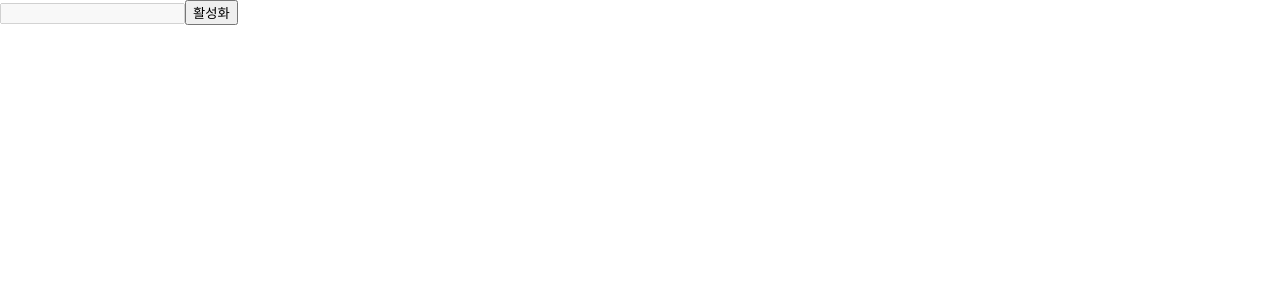
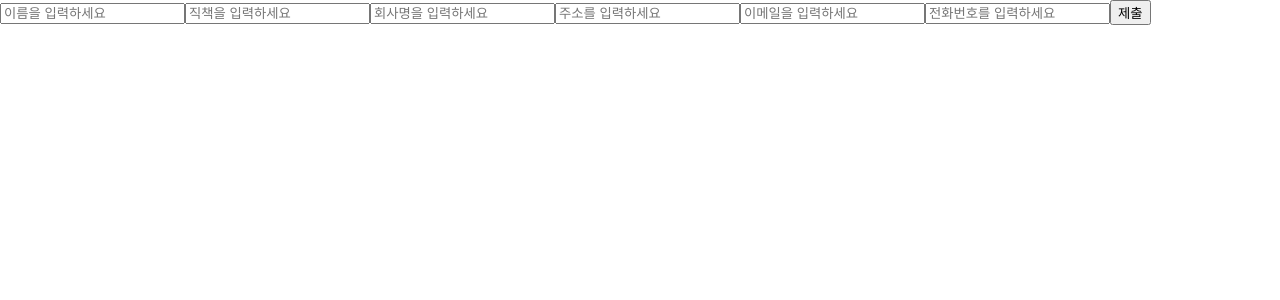
Before and after one commit to qarksangwon/ReactPractice, a React (Create React App) app in the folder sample-react/: page / in a window 1280 px wide. Shown: the top 300 px of the page. Built offline with nearby package versions, Linux system fonts and the light colour scheme.

Commit message:
useState 활용 및 구조분해 활용

```diff
--- a/sample-react/src/App.js
+++ b/sample-react/src/App.js
@@ -13,12 +13,14 @@ import "./App.css";
 // // import MapTest from "./MapTest";
 // import IterationSample from "./IterationSample";
 // import TodoList from "./TodoList";
-import CreateRef from "./Ref";
+// import CreateRef from "./Ref";
+// import Hooks1 from "./Hooks1";
+import HookPractice from "./Hooks2";
 
 function App() {
   return (
     <>
-      <CreateRef />
+      <HookPractice />
     </>
   );
 }
--- /dev/null
+++ b/sample-react/src/Hooks1.js
@@ -0,0 +1,16 @@
+import { useState } from "react";
+
+const HooksCnt = () => {
+  const [value, setValue] = useState(0);
+  return (
+    <>
+      <p>
+        현재 카운터 값은 <b>{value}</b> 입니다.
+      </p>
+      <button onClick={() => setValue(value + 1)}>+1</button>
+      <button onClick={() => setValue(value - 1)}>-1</button>
+    </>
+  );
+};
+
+export default HooksCnt;
--- /dev/null
+++ b/sample-react/src/Hooks2.js
@@ -0,0 +1,82 @@
+import { useState } from "react";
+
+const HookPractice = () => {
+  const [userInfo, setUserInfo] = useState({
+    name: "",
+    position: "",
+    company: "",
+    addr: "",
+    email: "",
+    tel: "",
+  });
+  const onChange = (e) => {
+    const { name, value } = e.target;
+    setUserInfo({
+      ...userInfo,
+      [name]: value,
+    });
+  };
+
+  const SetInput = () => {
+    return (
+      <div>
+        <p>이름 : {userInfo.name}</p>
+        <p>직책 : {userInfo.position}</p>
+        <p>회사명 : {userInfo.company}</p>
+        <p>주소 : {userInfo.addr}</p>
+        <p>이메일 : {userInfo.email}</p>
+        <p>전화번호 : {userInfo.tel}</p>
+      </div>
+    );
+  };
+  const [show, setShow] = useState(false);
+  const btnClick = () => {
+    setShow(true);
+  };
+  return (
+    <>
+      <div>
+        <input
+          type="text"
+          placeholder="이름을 입력하세요"
+          name="name"
+          onChange={onChange}
+        />
+        <input
+          type="text"
+          placeholder="직책을 입력하세요"
+          name="position"
+          onChange={onChange}
+        />
+        <input
+          type="text"
+          placeholder="회사명을 입력하세요"
+          name="company"
+          onChange={onChange}
+        />
+        <input
+          type="text"
+          placeholder="주소를 입력하세요"
+          name="addr"
+          onChange={onChange}
+        />
+        <input
+          type="text"
+          placeholder="이메일을 입력하세요"
+          name="email"
+          onChange={onChange}
+        />
+        <input
+          type="text"
+          placeholder="전화번호를 입력하세요"
+          name="tel"
+          onChange={onChange}
+        />
+        <button onClick={btnClick}>제출</button>
+        {show && <SetInput />}
+      </div>
+    </>
+  );
+};
+
+export default HookPractice;
```
